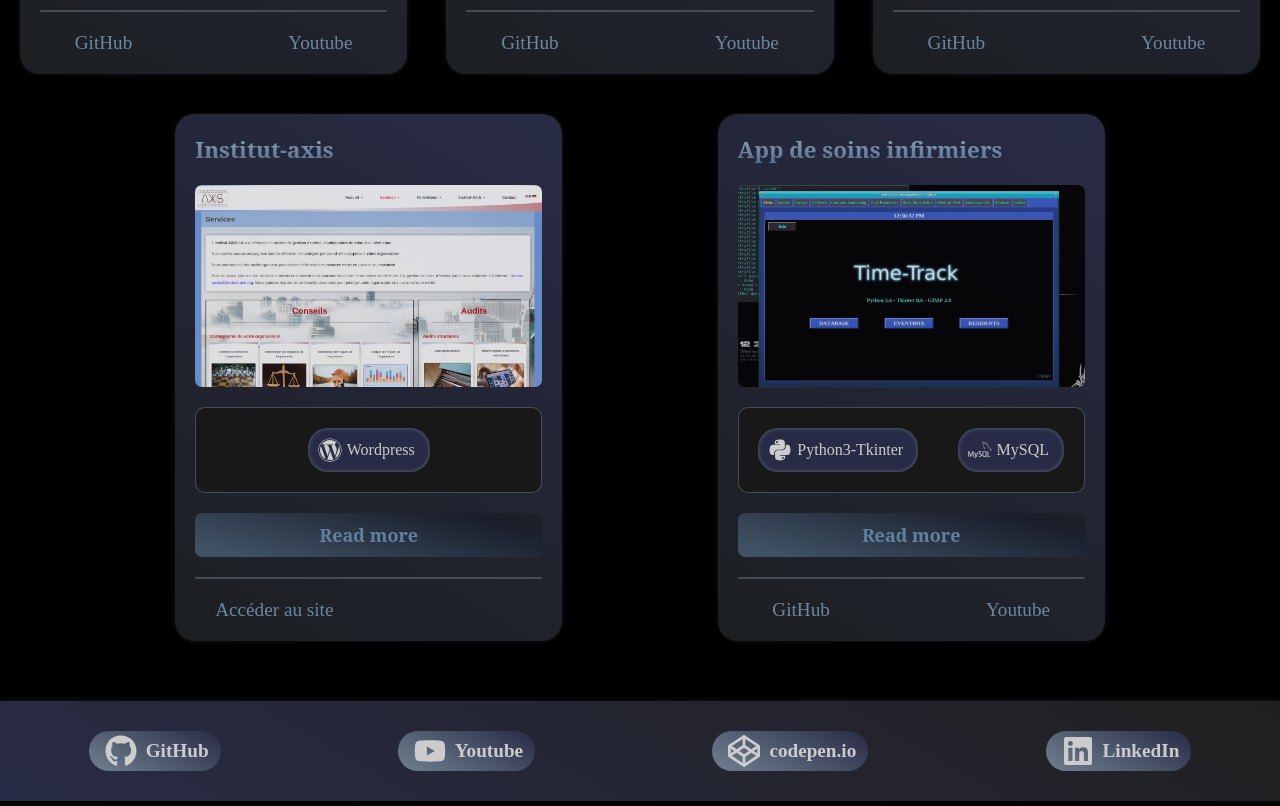
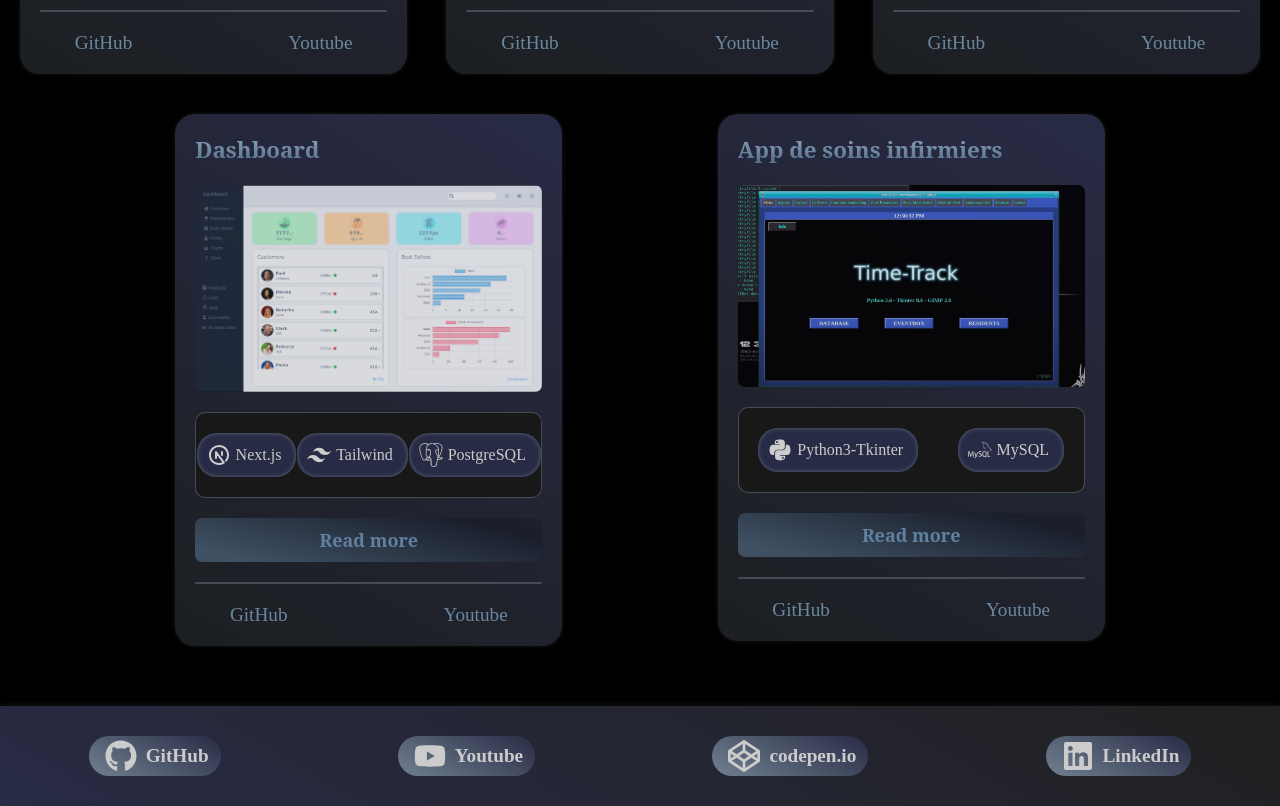
Before and after one commit to TLRKiliann/last-portfolio, a Next.js app in the folder my-app/: page / in a window 1280 px wide. Shown: the part 1900-2706 px from the top of the page. Built offline with nearby package versions, Linux system fonts and the light colour scheme.

Commit message:
updated with dashboard

```diff
--- a/my-app/app/components/mainTitle.tsx
+++ b/my-app/app/components/mainTitle.tsx
@@ -48,13 +48,13 @@ const MainTitle = (): JSX.Element => {
         </div>
 
         <h3 className={style.h3}>
-          Hello ! Welcome to my portfolio. My name's -
+          Welcome to my portfolio !
         </h3>
         <h1 className={style.h1}>
           Cédric Kuchen
         </h1>
         <h2 className={style.h2}>
-          Software Engineer.&nbsp;
+          Web Developer&nbsp;
         </h2>
         <p className={style.paragraph}>
           Self-taught & passionate about web development.
--- a/my-app/app/components/projects/projectFour.tsx
+++ b/my-app/app/components/projects/projectFour.tsx
@@ -3,7 +3,8 @@
 import { JSX, useState } from 'react';
 import Image from 'next/image';
 import ButtonHandleCollapse from './buttonHandleCollapse';
-import { FaWordpress } from 'react-icons/fa';
+import { TbBrandNextjs } from 'react-icons/tb';
+import { SiPostgresql, SiTailwindcss } from "react-icons/si";
 import style from '@/styles/projects.module.scss';
 
 const ProjectFour = (): JSX.Element => {
@@ -17,11 +18,11 @@ const ProjectFour = (): JSX.Element => {
   return (
     <div className={style.subdivproject}>
       <h2 className={style.h2}>
-        Institut-axis
+        Dashboard
       </h2>
       <div className={style.divimg}>
         <Image
-          src='/images/institut-axis.png'
+          src='/images/dashboard.png'
           width={380}
           height={200}
           alt="axis img"
@@ -31,8 +32,18 @@ const ProjectFour = (): JSX.Element => {
 
       <span className={style.spanlogo}>
         <div className={style.divlogo}>
-          <FaWordpress size={24} className={style.logo} />
-          <p className={style.titlelogo}>Wordpress</p>
+          <TbBrandNextjs size={24} className={style.logo} />
+          <p className={style.titlelogo}>Next.js</p>
+        </div>
+
+        <div className={style.divlogo}>
+          <SiTailwindcss size={24} className={style.logo} />
+          <p className={style.titlelogo}>Tailwind</p>
+        </div>
+
+        <div className={style.divlogo}>
+          <SiPostgresql size={24} className={style.logo} />
+          <p className={style.titlelogo}>PostgreSQL</p>
         </div>
       </span>
 
@@ -42,42 +53,46 @@ const ProjectFour = (): JSX.Element => {
 
         <section className={`${isOpened === true ? style.section : style.sectionhidden}`}>
           <p className={style.paragraph}>
-            Le directeur de l'Institut-Axis m'a demandé de lui faire un site
-            avec Wordpress pour son association, sur la gestion de crise.
-            La réalisation de ce projet s'est faite à l'aide des librairies
-            Ocean-WP et Elementor (version gratuite). Le site est hébergé chez
-            infomaniak.
-            <br />
-            Le site de l'Institut-Axis comporte une barre de menu pour naviguer
-            d'une page à l'autre, en fonction des thématiques. Ainsi qu'un login pour
-            accéder au blog.
+            Dans ce projet j'ai eu l'envie de tout utiliser ce que je pouvais pour une sécurité maximale.
+            Que ce soit tant côté utilisateur que coté admin.
           </p>
-          <p className={style.paragraph}>
-            Cette expérience m'a appris plusieurs choses :
+          <p>
+            L'utilisateur peut se loger et utiliser le site comme un site e-commerce. Il peut également envoyer
+            des messages aux autres membres du site et voir qui est connecté ou non.
           </p>
-
+          <p>
+            L'administrateur peut voir l'ip de qui se connecte et mapper l'ip (pour autant que ça ne soit pas
+            depuis un VPN). Il peut consulter les graphiques des ventes. Ajouter des articles, les supprimer, etc.
+          </p>
+          <p>
+            Pour ce faire j'ai utilisé :
+          </p>
           <ul className={style.ul}>
-            <li className={style.li}>Conceptualiser un site en fonction des attentes d'un demandeur.</li>
-            <li className={style.li}>Le choix de package chez un hébergeur (prix, taille, etc).</li>
-            <li className={style.li}>Le nom de domaine, les backup</li>
-            <li className={style.li}>Sécurité et les mises-à-jour</li>
-            <li className={style.li}>Les performances</li>
-            <li className={style.li}>Le SEO</li>
-            <li className={style.li}>Les cookies, politique de confidentialité.</li>
+            <li className={style.li}>@tanstack</li>
+            <li className={style.li}>jsonwebtoken - bcrypt</li>
+            <li className={style.li}>PostgreSQL avec Prisma</li>
+            <li className={style.li}>Zustand - Zod - TypeScript</li>
+            <li className={style.li}>server-action avec next-safe-action</li>
+            <li className={style.li}>NextAuth avec Middleware</li>
           </ul>
           <p className={style.paragraph}>
-            Le directeur et son associé sont ravis du résultat. Mon impression est
-            que la cohérence de site et le design auraient pu être améliorés.
+            C'est un projet complexe et très riche. J'ai énormément appris
+            lors de sa réalisation.
           </p>
         </section>
 
       </div>
 
-      <span className={style.spanlinkaxis}>
-        <a href="https://www.institut-axis.org/"
+      <span className={style.spanlink}>
+        <a href="https://github.com/TLRKiliann/Nextjs-Dashboard"
           rel="noopener" target="_blank"
           className={style.a}>
-          Accéder au site
+          GitHub
+        </a>
+        <a href="https://www.youtube.com/watch?v=fMMOh8GGPV0"
+          rel="noopener" target="_blank"
+          className={style.a}>
+          Youtube
         </a>
       </span>
     </div>
```
Also changed, not shown: my-app/public/images/dashboard.png (added), my-app/public/images/institut-axis.png (deleted).
